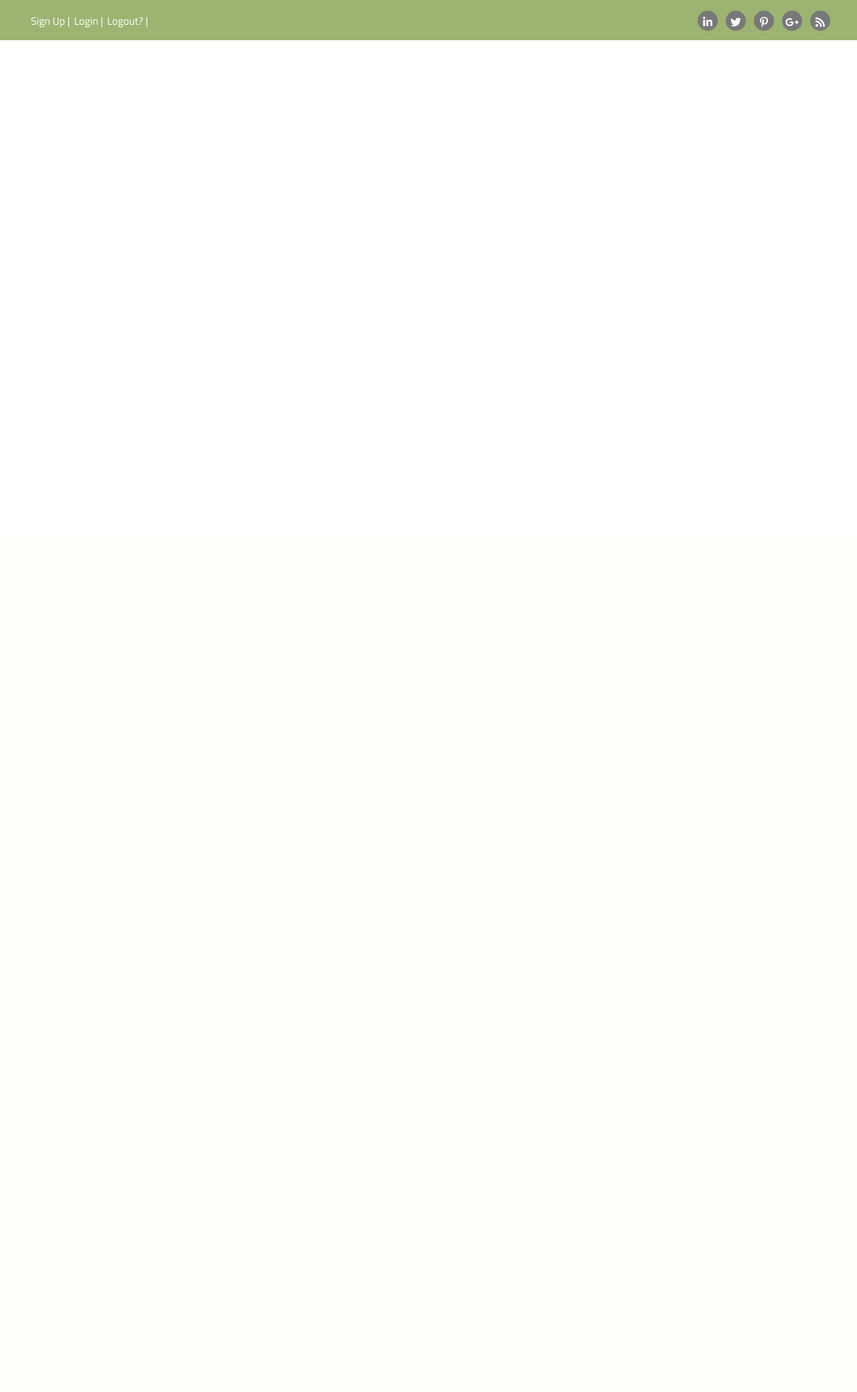
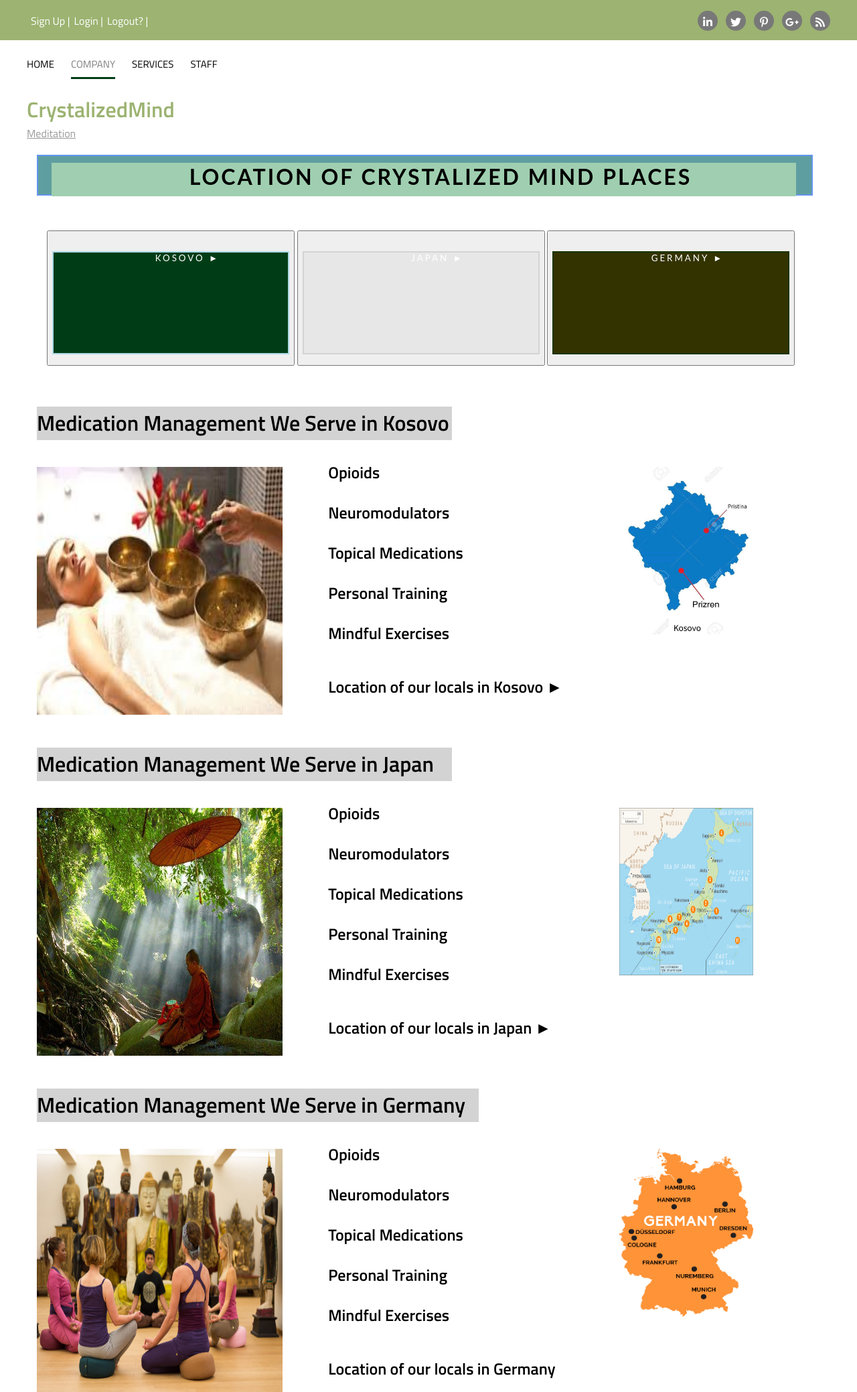
Before and after one commit to ArditaKras/PHP, a PHP site: page /Company.php in a window 1280 px wide. Shown: the top 2078 px of the page at 67% size. Before the commit the page ends 60 px from the top, so only its background shows below. Run offline with PHP 8.4, Linux system fonts and the light colour scheme; some libraries are stand-ins or nearby versions.

Commit message:
Update Company.php

```diff
--- a/Company.php
+++ b/Company.php
@@ -25,3 +25,118 @@
 		</script>
 	</head>
 	<body>
+
+<main>
+
+    <div class="container">
+
+        <div class="main-top">
+            <nav>
+                <ul>
+                    <li>
+                        <a href="MainPage.php">
+                            HOME
+                        </a>
+                    </li>
+
+                    <li  class="active">
+                        <a href="Company.php">COMPANY</a>
+                    </li>
+                    <li>
+                        <a href="Services.php">SERVICES</a>
+                    </li>
+                    <li>
+                        <a href="Staff.php">STAFF</a>
+                    </li>
+
+
+                </ul>
+
+            </nav>
+</div>
+        <!-- ==================================2========================================= -->
+
+        <!-- **********************************3***************************************** -->
+        <div class="maintop1">
+
+            <div class="maintop2">
+                <h1 id="logo" title="Exoy">CrystalizedMind</h1>
+                <p>
+                    <u>Meditation</u>
+                </p>
+            </div>
+
+
+        </div>
+
+				<h1 class="box2" style="margin-left: 15px; padding-top:10px" ><div style="background:#9fcfb0 ;height:50px;width:1112px; margin-left:20px">Location of Crystalized Mind places</div></h1>
+				<div style="padding: 30px">
+					<button id="button1"><a href="#epara" style="text-decoration:none">
+						</br><p class="box1">Kosovo &#9658;</p></a>
+						</button>
+						<button id="button2"><a href="#edyta" style="text-decoration:none">
+							</br><p class="box1a">Japan &#9658;</p></a>
+							</button>
+							<button id="button3"><a href="#treta" style="text-decoration:none">
+								</br><p class="box1b">Germany &#9658;</p></a>
+								</button>
+							</div>
+							<h1  style="margin-left: 15px; padding-top:10px" ><div style="background:lightgrey ;height:50px;width:620px;position: absolute; "  id="div1"><a  name="epara">Medication Management We Serve in Kosovo</a></div></h1>
+							</br>
+							<h2>
+							<div class="rendi1">
+								<img src="Images\meditationtools.jpg" class="foto">
+								<ul class="ul">
+							        <p>Opioids </p>
+									<p> Neuromodulators</p>
+									<p>Topical Medications</p>
+									<p>Personal Training </p>
+									<p>Mindful Exercises </p>
+
+
+						<p>  <p style="font-weight: bold; padding-top:20px">Location of our locals in Kosovo &#9658; </p>
+										<p><img src="Images\lokKos.jpg" alt="Kosovo"  class="foto1"><p></p>
+									</ul>
+						</div>
+						</h2>
+						<h1  style="margin-left: 15px; padding-top:10px" ><div style="background:lightgrey ;height:50px;width:620px;position: absolute;" id="div2"><a name="edyta">Medication Management We Serve in Japan</div></h1>
+						</br>
+						<h2>
+						<div class="rendi1">
+							<img src="Images\japanmeditation.jpg" class="foto">
+							<ul class="ul">
+								 <p>Opioids </p>
+									<p> Neuromodulators</p>
+									<p>Topical Medications</p>
+									<p>Personal Training </p>
+									<p>Mindful Exercises </p>
+
+								<p>  <p style="font-weight: bold; padding-top:20px">Location of our locals in Japan &#9658;</p>
+							<p><img src="Images\Japan.png" alt="Japan"  class="foto1"><p></p>
+						</ul>
+					</div>
+					</h2>
+					<h1  style="margin-left: 15px; padding-top:10px" ><div style="background:lightgrey ;height:50px;width:660px;position: absolute;" id="div3"><a name="treta">Medication Management We Serve in Germany</a></div></h1>
+					</br>
+					<h2>
+					<div class="rendi1">
+						<img src="Images\germanymeditation.jpg" class="foto">
+						<ul class="ul">
+							        <p>Opioids </p>
+									<p> Neuromodulators</p>
+									<p>Topical Medications</p>
+									<p>Personal Training </p>
+									<p>Mindful Exercises </p>
+							<p><p style="font-weight: bold; padding-top:20px">Location of our locals in Germany</p>
+						<p><img src="Images\GERMANY.jpg" alt="Germany"  class="foto1"><p></p>
+					</ul>
+				</div>
+				</h2>
+			Here are 9 words in the book: FileReader.
+Total number of unique words in the book are 9.
+The most used word in the book is: 'ne'.
+			</main>
+<?php include('footer.php');?>
+
+			</body>
+		</html>
```
